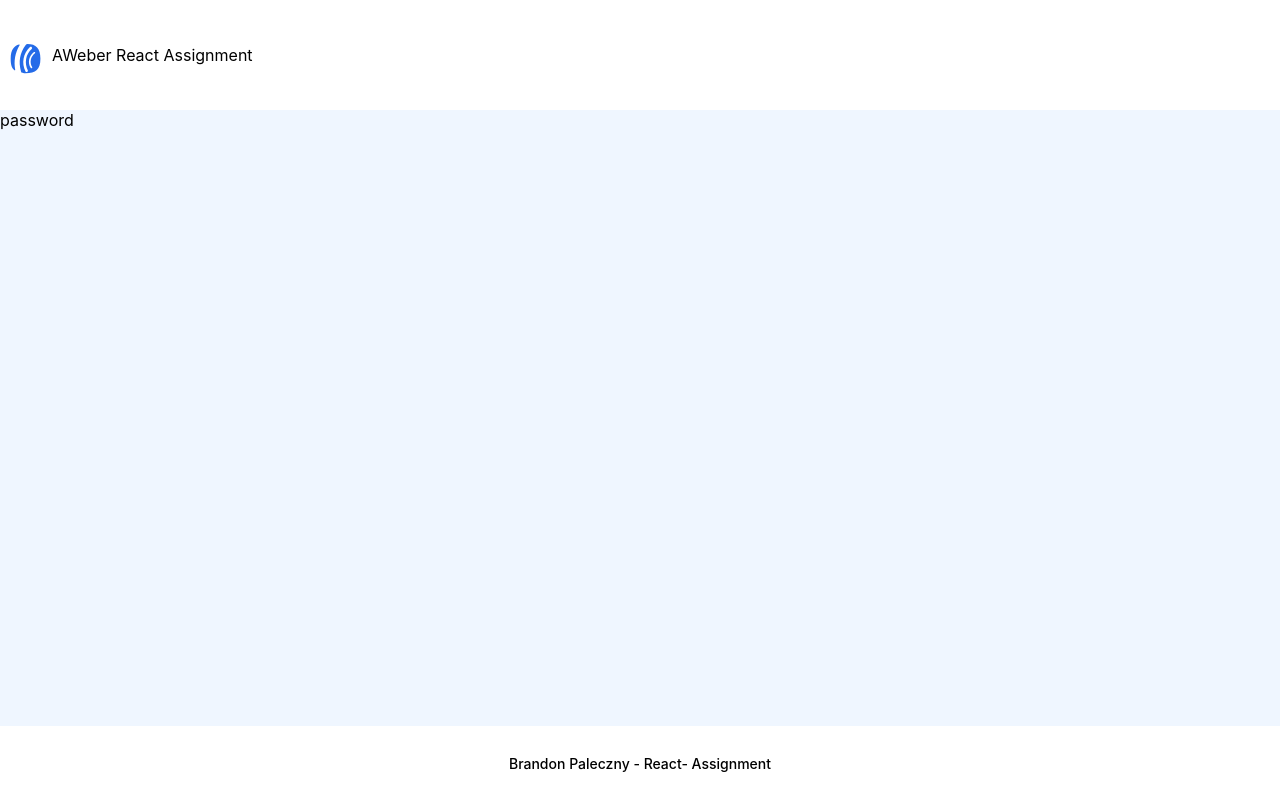
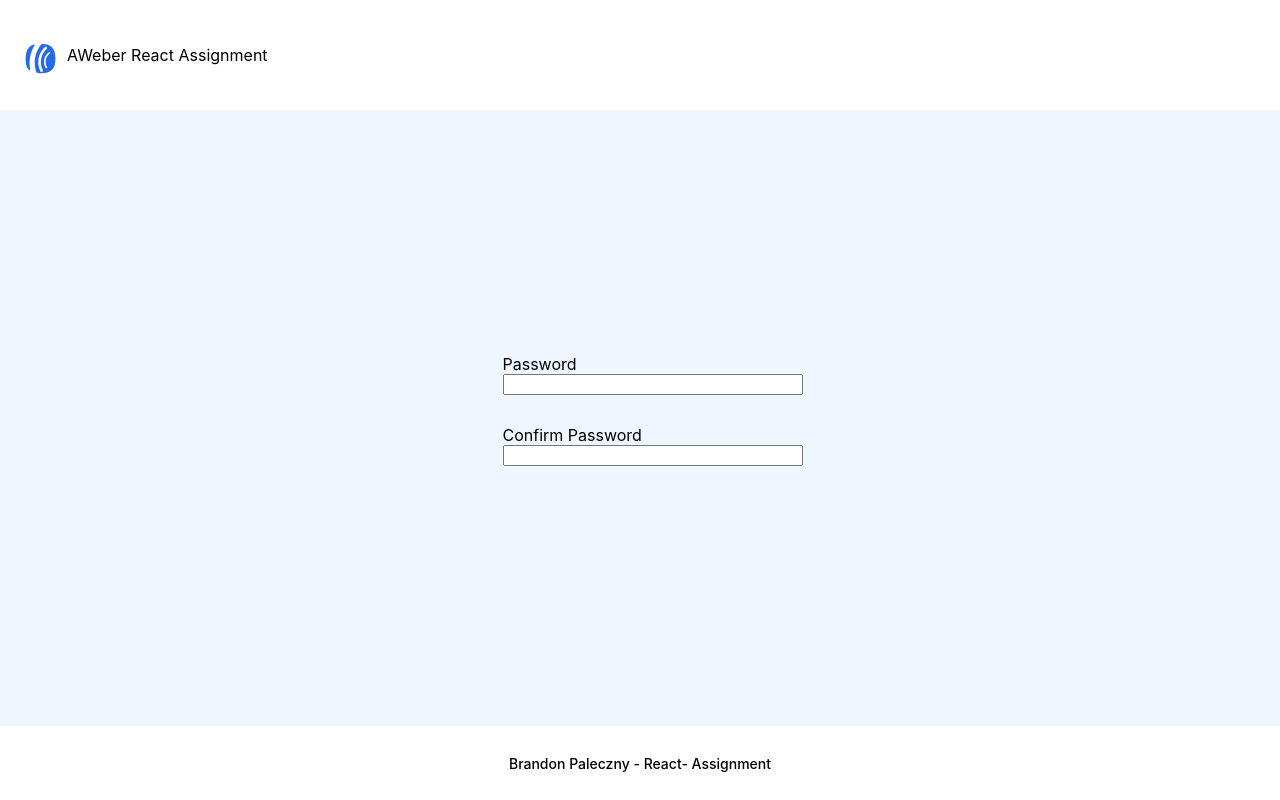
Before and after one commit to Paleczny/AWeber, a React (Vite) app: page / in a window 1280 px wide. Built offline with nearby package versions, Linux system fonts and the light colour scheme.

Commit message:
more styling so the password component is centered

```diff
--- a/src/components/password/Password.jsx
+++ b/src/components/password/Password.jsx
@@ -1,10 +1,36 @@
 import React from 'react';
 import {styled} from 'styled-components';
 
-export default function Password(){
+const SectionStyled = styled.section`
+  padding-left: 25px;
+  display: flex;
+  justify-content: center;
+`
+
+const FormStyled = styled.form`
+  display: grid;
+  grid-template-columns: 300px;
+  grid-gap: 30px;
+`
+
+const LabelInputContainerStyled = styled.div`
+  display: flex;
+  flex-direction: column;
+`
+
+export default function Password() {
     return (
-        <section>
-            password
-        </section>
+        <SectionStyled>
+            <FormStyled>
+                <LabelInputContainerStyled>
+                    <label htmlFor='password'>Password</label>
+                    <input id='password' type="password"></input>
+                </LabelInputContainerStyled>
+                <LabelInputContainerStyled>
+                    <label htmlFor='confirmPassword'>Confirm Password</label>
+                    <input id='confirmPassword' type="password"></input>
+                </LabelInputContainerStyled>
+            </FormStyled>
+        </SectionStyled>
     )
 }
--- a/src/layouts/Footer.jsx
+++ b/src/layouts/Footer.jsx
@@ -8,7 +8,6 @@ const FooterStyled = styled.footer`
   flex-shrink: 0;
   justify-content: center;
   align-items: center;
-  margin-top: auto;
   font-weight: 500;
 `
 
--- a/src/layouts/Header.jsx
+++ b/src/layouts/Header.jsx
@@ -7,7 +7,7 @@ const HeaderStyled = styled.header`
   height: 110px;
   display: flex;
   align-items: center;
-  padding: 10px;
+  padding: 25px;
   background-color: white;
 `
 
--- a/src/layouts/Layout.jsx
+++ b/src/layouts/Layout.jsx
@@ -1,18 +1,22 @@
 import React from 'react';
 import {Outlet} from 'react-router-dom';
+import {styled} from 'styled-components';
 
 import Footer from './Footer';
 import Header from './Header';
 
+const MainStyled = styled.main`
+  margin: auto 0;
+`
 
 export default function Layout() {
 
     return (
         <div className="site-wrapper">
             <Header />
-            <main>
+            <MainStyled>
                 <Outlet />
-            </main>
+            </MainStyled>
             <Footer />
         </div>
     )
```
